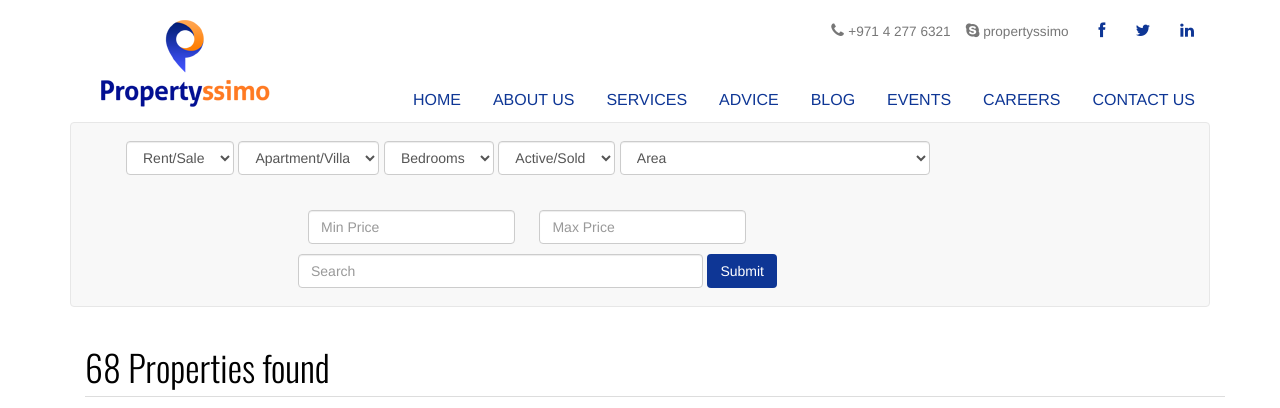
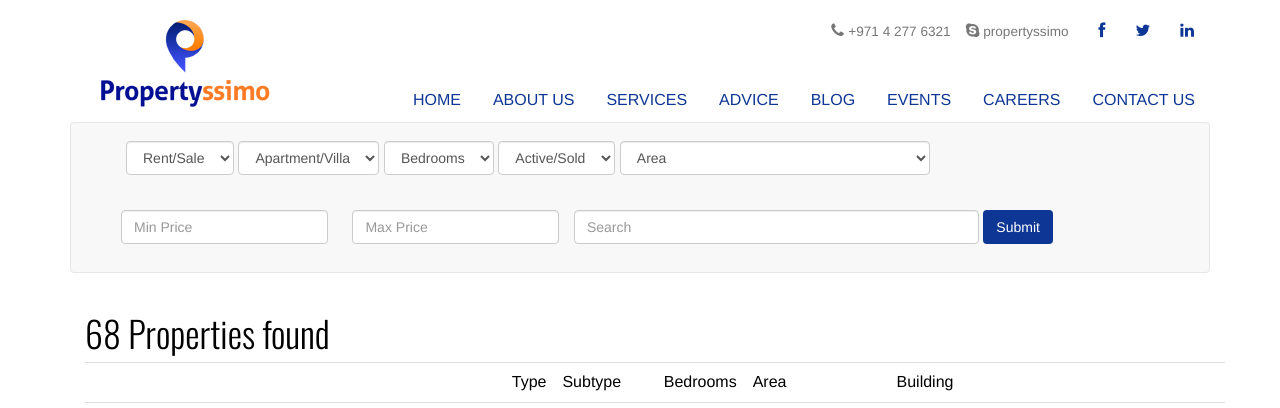
Before and after one commit to HammadH/propertyssimo, a Django app: a page that uses propertyssimo/templates/listings.html in a window 1280 px wide. Shown: the part 39-447 px from the top of the page. Run offline with Django 3.2, Linux system fonts and the light colour scheme; data comes from the database, SQL or seed files in the repository; some libraries are stand-ins or nearby versions.

Commit message:
aligin form elements

```diff
--- a/propertyssimo/templates/listings.html
+++ b/propertyssimo/templates/listings.html
@@ -76,14 +76,13 @@
       </select>
 
           <div class='row' style='margin-top:25px;' >
-            <div class='col-lg-2'></div>
-            <div class='col-lg-8'>
+
+
               <input type="text" name='min_price' class="form-control" style='margin:10px;' placeholder="Min Price">
       <input type="text" name='max_price' class="form-control" style='margin:10px;' placeholder="Max Price">
           <input type="text" name='search' class="form-control pull" style=' padding-right:210px;' placeholder="Search">
            <button type="submit" class="btn" style='background:#0e3695;color:white;'>Submit</button>
-        </div>
-        <div class='col-lg-2'></div>
+
       </form>
       </div>
     </div><!-- /.navbar-collapse -->
```
